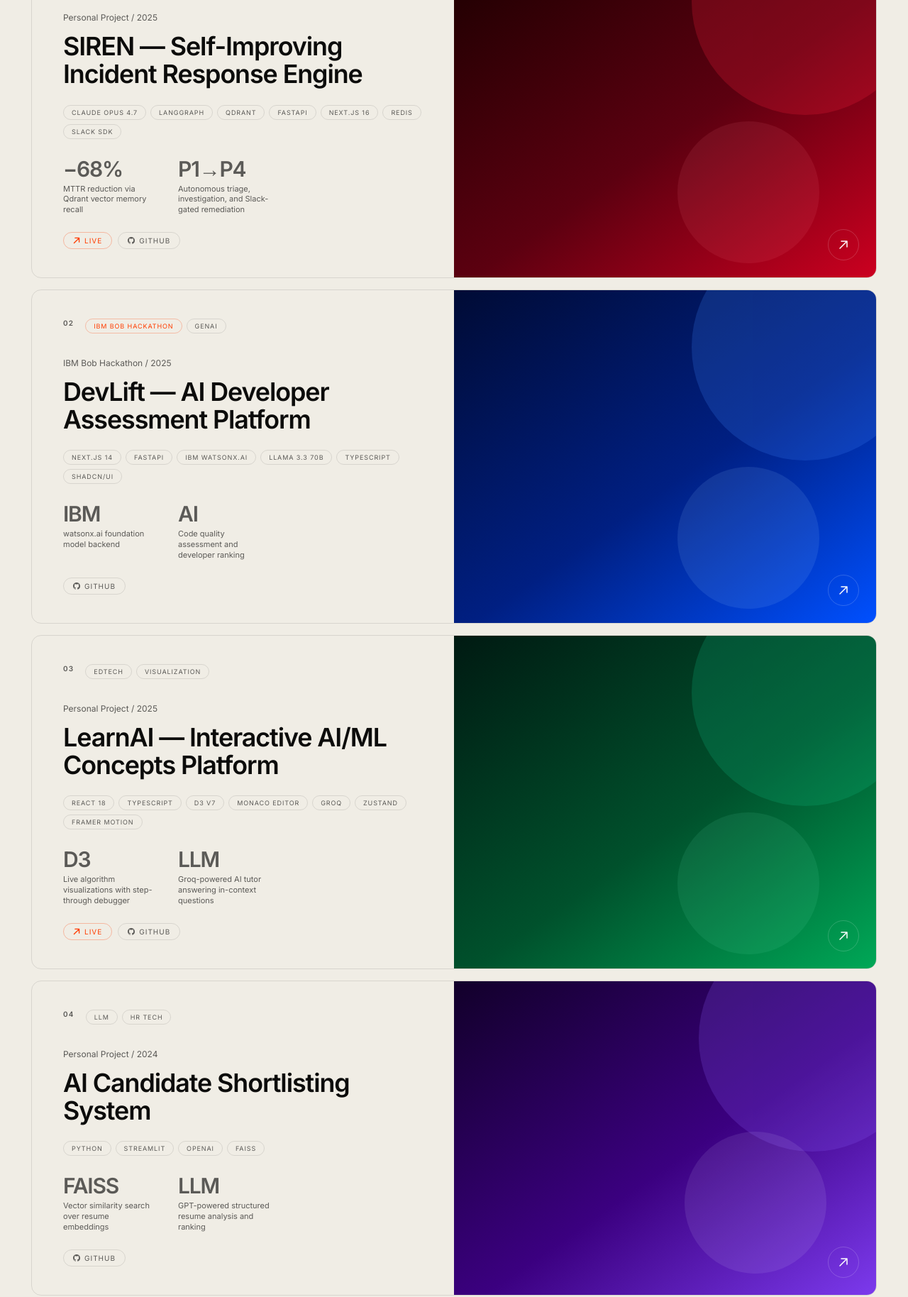
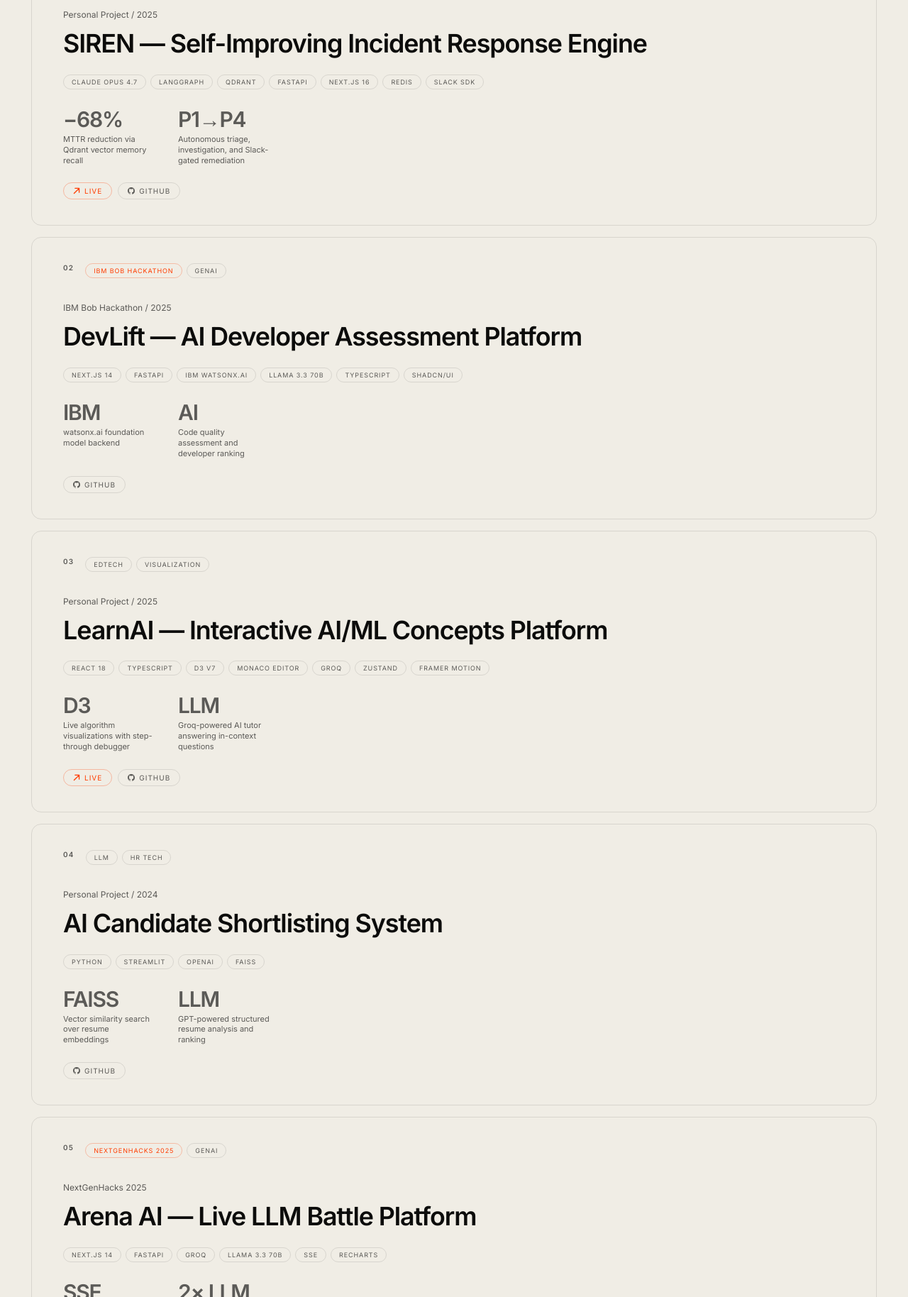
Before and after one commit to RohanMulay1/Portfolio, a plain HTML site: page index.html in a window 1280 px wide. Shown: the part 1244-3072 px from the top of the page at 71% size. Drawn offline with nearby package versions, Linux system fonts and the light colour scheme.

Commit message:
fix: remove blobs, pcard-vis, gradients — pure content cards; fix lets talk mailto link

```diff
--- a/css/style.css
+++ b/css/style.css
@@ -447,17 +447,13 @@ nav.scrolled {
 }
 .pcard:hover { border-color: var(--border-hover); }
 .pcard--static { pointer-events: none; }
-.pcard--static .p-arrow { display: none; }
 .pcard-inner {
-  display: grid;
-  grid-template-columns: 1fr 1fr;
-  min-height: 400px;
+  display: block;
 }
 .pcard-info {
-  padding: 40px 44px;
+  padding: 36px 44px;
   display: flex;
   flex-direction: column;
-  justify-content: space-between;
   gap: 20px;
 }
 .pcard-top { display: flex; align-items: flex-start; }
@@ -511,66 +507,6 @@ nav.scrolled {
 }
 .pm-label { font-size: 11px; color: var(--muted); line-height: 1.35; max-width: 130px; }
 
-/* Card Visual */
-.pcard-vis {
-  position: relative;
-  overflow: hidden;
-}
-.pcard-bg {
-  position: absolute;
-  inset: 0;
-  transition: transform 0.9s cubic-bezier(0.25,0.46,0.45,0.94);
-}
-.pcard:hover .pcard-bg { transform: scale(1.06); }
-
-/* Project card gradients */
-.p-siren .pcard-bg    { background: linear-gradient(145deg, #1A0000 0%, #5C0010 55%, #CC0020 100%); }
-.p-devlift .pcard-bg  { background: linear-gradient(145deg, #000B35 0%, #001F82 55%, #0050FF 100%); }
-.p-learnai .pcard-bg  { background: linear-gradient(145deg, #001A12 0%, #00512C 55%, #00A857 100%); }
-.p-shortlist .pcard-bg{ background: linear-gradient(145deg, #12002A 0%, #3B0080 55%, #7C3AED 100%); }
-.p-arena .pcard-bg    { background: linear-gradient(145deg, #1A0A00 0%, #7A3000 55%, #D97706 100%); }
-
-/* Blobs per project */
-.p-siren .blob1    { width:320px;height:320px;top:-80px;right:-60px;background:#FF2040; }
-.p-siren .blob2    { width:200px;height:200px;bottom:20px;right:80px;background:#FF8090; opacity:0.10; }
-.p-devlift .blob1  { width:320px;height:320px;top:-80px;right:-60px;background:#3B82F6; }
-.p-devlift .blob2  { width:200px;height:200px;bottom:20px;right:80px;background:#93C5FD; opacity:0.12; }
-.p-learnai .blob1  { width:320px;height:320px;top:-80px;right:-60px;background:#10B981; }
-.p-learnai .blob2  { width:200px;height:200px;bottom:20px;right:80px;background:#6EE7B7; opacity:0.10; }
-.p-shortlist .blob1{ width:320px;height:320px;top:-80px;right:-70px;background:#8B5CF6; }
-.p-shortlist .blob2{ width:200px;height:200px;bottom:30px;right:70px;background:#DDD6FE; opacity:0.10; }
-.p-arena .blob1    { width:320px;height:320px;top:-80px;right:-60px;background:#F59E0B; }
-.p-arena .blob2    { width:200px;height:200px;bottom:20px;right:80px;background:#FDE68A; opacity:0.10; }
-
-
-/* Corner arrow */
-.p-arrow {
-  position: absolute;
-  bottom: 24px; right: 24px;
-  width: 44px; height: 44px;
-  border: 1px solid rgba(255,255,255,0.18);
-  border-radius: 50%;
-  display: flex;
-  align-items: center;
-  justify-content: center;
-  transition: background 0.3s, border-color 0.3s, transform 0.3s;
-}
-.pcard:hover .p-arrow {
-  background: #fff;
-  border-color: #fff;
-  transform: rotate(45deg);
-}
-.pcard:hover .p-arrow svg path { stroke: #000; }
-
-/* Decorative blobs */
-.blob {
-  position: absolute;
-  border-radius: 50%;
-  opacity: 0.22;
-  filter: blur(0px);
-  transition: transform 0.9s ease, opacity 0.9s ease;
-}
-.pcard:hover .blob { opacity: 0.38; transform: scale(1.2) rotate(20deg); }
 
 /* PDF / resume strip */
 .pdf-strip {
@@ -912,8 +848,6 @@ nav.scrolled {
   .scroll-hint { top: auto; bottom: 56px; }
   #work, #experience, #contact { padding: 80px 24px; }
   .s-header { margin-bottom: 40px; }
-  .pcard-inner { grid-template-columns: 1fr; }
-  .pcard-vis { height: 220px; order: -1; }
   .about-grid, .exp-grid { grid-template-columns: 1fr; gap: 32px; margin-top: 40px; }
   .hero-geo { top: auto; bottom: 120px; }
   .contact-footer { flex-direction: column; gap: 24px; align-items: flex-start; }
--- a/index.html
+++ b/index.html
@@ -194,14 +194,6 @@
               </a>
             </div>
           </div>
-          <div class="pcard-vis">
-            <div class="pcard-bg"></div>
-            <div class="blob blob1"></div>
-            <div class="blob blob2"></div>
-            <div class="p-arrow">
-              <svg width="14" height="14" viewBox="0 0 14 14" fill="none" stroke="white" stroke-width="1.5" stroke-linecap="round" stroke-linejoin="round"><path d="M2 12L12 2M12 2H4M12 2V10"/></svg>
-            </div>
-          </div>
         </div>
       </article>
 
@@ -243,14 +235,6 @@
                 <svg width="10" height="10" viewBox="0 0 16 16" fill="currentColor"><path d="M8 0C3.58 0 0 3.58 0 8c0 3.54 2.29 6.53 5.47 7.59.4.07.55-.17.55-.38 0-.19-.01-.82-.01-1.49-2.01.37-2.53-.49-2.69-.94-.09-.23-.48-.94-.82-1.13-.28-.15-.68-.52-.01-.53.63-.01 1.08.58 1.23.82.72 1.21 1.87.87 2.33.66.07-.52.28-.87.51-1.07-1.78-.2-3.64-.89-3.64-3.95 0-.87.31-1.59.82-2.15-.08-.2-.36-1.02.08-2.12 0 0 .67-.21 2.2.82.64-.18 1.32-.27 2-.27.68 0 1.36.09 2 .27 1.53-1.04 2.2-.82 2.2-.82.44 1.1.16 1.92.08 2.12.51.56.82 1.27.82 2.15 0 3.07-1.87 3.75-3.65 3.95.29.25.54.73.54 1.48 0 1.07-.01 1.93-.01 2.2 0 .21.15.46.55.38A8.013 8.013 0 0016 8c0-4.42-3.58-8-8-8z"/></svg>
                 GitHub
               </a>
-            </div>
-          </div>
-          <div class="pcard-vis">
-            <div class="pcard-bg"></div>
-            <div class="blob blob1"></div>
-            <div class="blob blob2"></div>
-            <div class="p-arrow">
-              <svg width="14" height="14" viewBox="0 0 14 14" fill="none" stroke="white" stroke-width="1.5" stroke-linecap="round" stroke-linejoin="round"><path d="M2 12L12 2M12 2H4M12 2V10"/></svg>
             </div>
           </div>
         </div>
@@ -301,14 +285,6 @@
               </a>
             </div>
           </div>
-          <div class="pcard-vis">
-            <div class="pcard-bg"></div>
-            <div class="blob blob1"></div>
-            <div class="blob blob2"></div>
-            <div class="p-arrow">
-              <svg width="14" height="14" viewBox="0 0 14 14" fill="none" stroke="white" stroke-width="1.5" stroke-linecap="round" stroke-linejoin="round"><path d="M2 12L12 2M12 2H4M12 2V10"/></svg>
-            </div>
-          </div>
         </div>
       </article>
 
@@ -348,14 +324,6 @@
                 <svg width="10" height="10" viewBox="0 0 16 16" fill="currentColor"><path d="M8 0C3.58 0 0 3.58 0 8c0 3.54 2.29 6.53 5.47 7.59.4.07.55-.17.55-.38 0-.19-.01-.82-.01-1.49-2.01.37-2.53-.49-2.69-.94-.09-.23-.48-.94-.82-1.13-.28-.15-.68-.52-.01-.53.63-.01 1.08.58 1.23.82.72 1.21 1.87.87 2.33.66.07-.52.28-.87.51-1.07-1.78-.2-3.64-.89-3.64-3.95 0-.87.31-1.59.82-2.15-.08-.2-.36-1.02.08-2.12 0 0 .67-.21 2.2.82.64-.18 1.32-.27 2-.27.68 0 1.36.09 2 .27 1.53-1.04 2.2-.82 2.2-.82.44 1.1.16 1.92.08 2.12.51.56.82 1.27.82 2.15 0 3.07-1.87 3.75-3.65 3.95.29.25.54.73.54 1.48 0 1.07-.01 1.93-.01 2.2 0 .21.15.46.55.38A8.013 8.013 0 0016 8c0-4.42-3.58-8-8-8z"/></svg>
                 GitHub
               </a>
-            </div>
-          </div>
-          <div class="pcard-vis">
-            <div class="pcard-bg"></div>
-            <div class="blob blob1"></div>
-            <div class="blob blob2"></div>
-            <div class="p-arrow">
-              <svg width="14" height="14" viewBox="0 0 14 14" fill="none" stroke="white" stroke-width="1.5" stroke-linecap="round" stroke-linejoin="round"><path d="M2 12L12 2M12 2H4M12 2V10"/></svg>
             </div>
           </div>
         </div>
@@ -399,14 +367,6 @@
                 <svg width="10" height="10" viewBox="0 0 16 16" fill="currentColor"><path d="M8 0C3.58 0 0 3.58 0 8c0 3.54 2.29 6.53 5.47 7.59.4.07.55-.17.55-.38 0-.19-.01-.82-.01-1.49-2.01.37-2.53-.49-2.69-.94-.09-.23-.48-.94-.82-1.13-.28-.15-.68-.52-.01-.53.63-.01 1.08.58 1.23.82.72 1.21 1.87.87 2.33.66.07-.52.28-.87.51-1.07-1.78-.2-3.64-.89-3.64-3.95 0-.87.31-1.59.82-2.15-.08-.2-.36-1.02.08-2.12 0 0 .67-.21 2.2.82.64-.18 1.32-.27 2-.27.68 0 1.36.09 2 .27 1.53-1.04 2.2-.82 2.2-.82.44 1.1.16 1.92.08 2.12.51.56.82 1.27.82 2.15 0 3.07-1.87 3.75-3.65 3.95.29.25.54.73.54 1.48 0 1.07-.01 1.93-.01 2.2 0 .21.15.46.55.38A8.013 8.013 0 0016 8c0-4.42-3.58-8-8-8z"/></svg>
                 GitHub
               </a>
-            </div>
-          </div>
-          <div class="pcard-vis">
-            <div class="pcard-bg"></div>
-            <div class="blob blob1"></div>
-            <div class="blob blob2"></div>
-            <div class="p-arrow">
-              <svg width="14" height="14" viewBox="0 0 14 14" fill="none" stroke="white" stroke-width="1.5" stroke-linecap="round" stroke-linejoin="round"><path d="M2 12L12 2M12 2H4M12 2V10"/></svg>
             </div>
           </div>
         </div>
@@ -582,7 +542,7 @@
     <div class="contact-headline">
       <span class="tl"><span>Say hi!</span></span>
       <span class="tl">
-        <span><a href="mailto:rohanm1307@gmail.com" data-cursor="hi">Let's talk <svg width="0.7em" height="0.7em" viewBox="0 0 18 18" fill="none" xmlns="http://www.w3.org/2000/svg" style="display:inline-block;vertical-align:middle;margin-bottom:0.12em;"><path d="M3 15L15 3M15 3H5M15 3V13" stroke="currentColor" stroke-width="2" stroke-linecap="round" stroke-linejoin="round"/></svg></a></span>
+        <span><a href="mailto:rohanm1307@gmail.com" target="_blank" rel="noopener" data-cursor="hi">Let's talk <svg width="0.7em" height="0.7em" viewBox="0 0 18 18" fill="none" xmlns="http://www.w3.org/2000/svg" style="display:inline-block;vertical-align:middle;margin-bottom:0.12em;"><path d="M3 15L15 3M15 3H5M15 3V13" stroke="currentColor" stroke-width="2" stroke-linecap="round" stroke-linejoin="round"/></svg></a></span>
       </span>
     </div>
 
```
